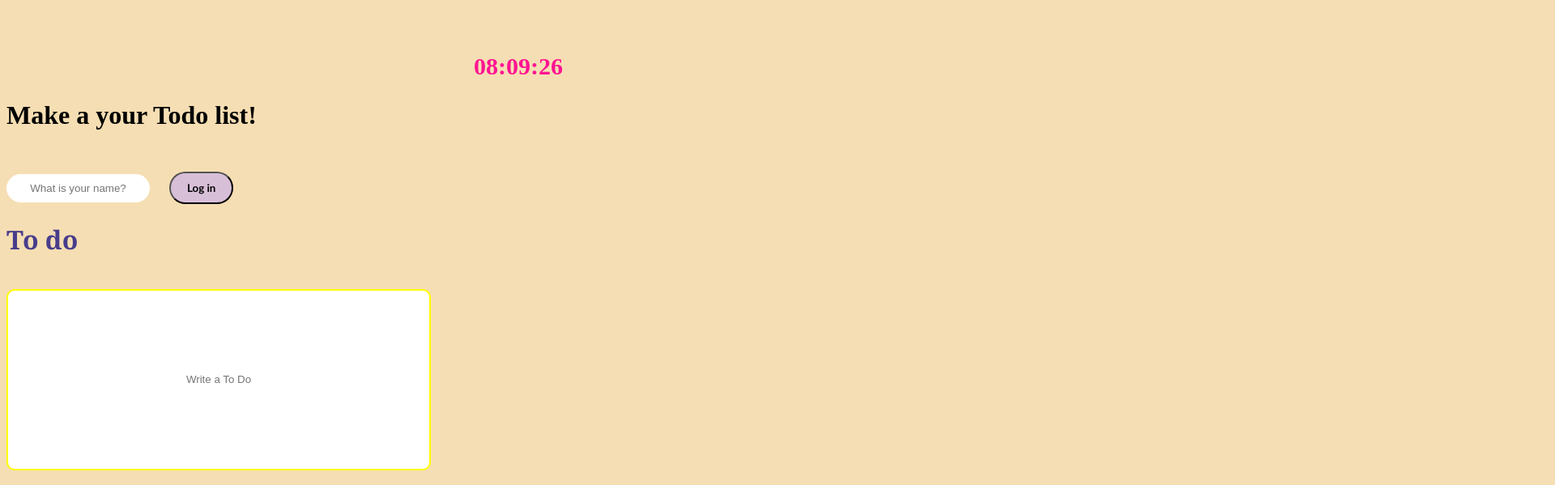
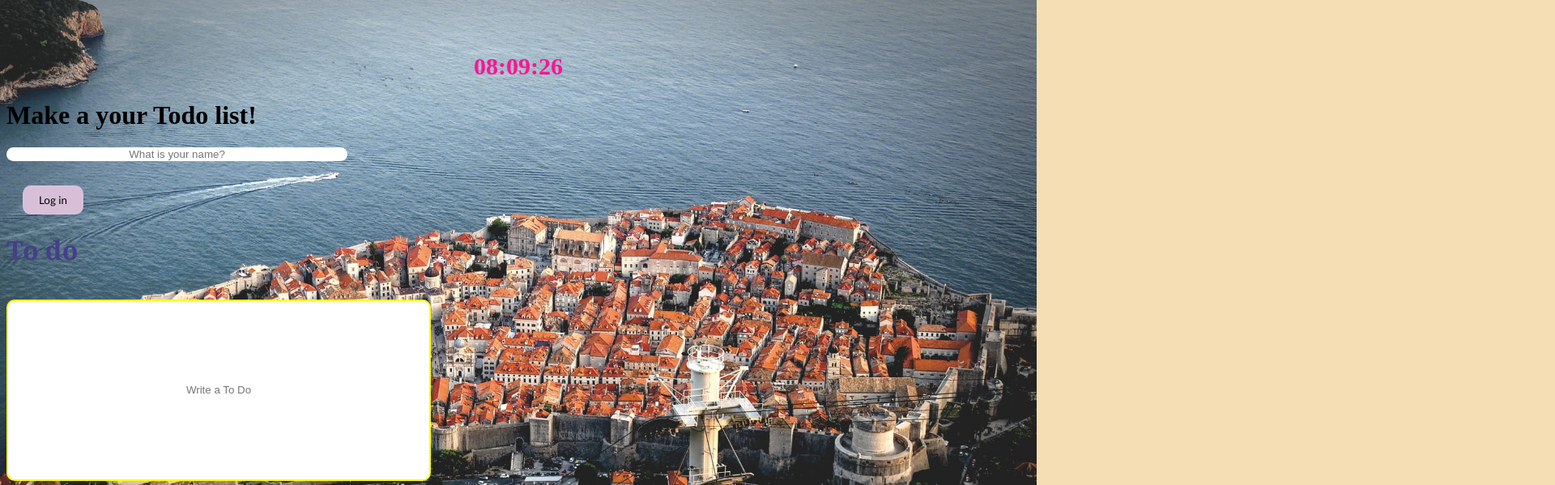
Before and after one commit to HA-SEUNG-JEONG/chromemade, a plain HTML site: page index.html in a window 1280 px wide. Shown: the top 599 px of the page at 81% size, 1920 px wide, since content can reach past the window. Drawn offline with Linux system fonts and the light colour scheme.

Commit message:
배경 사진 fullscreen으로 조정

```diff
--- a/css/style.css
+++ b/css/style.css
@@ -4,21 +4,30 @@
 body {
   background-color: wheat;
 }
-.planlist {
-  padding-bottom: 30px;
+#login-form h1 {
+  display: flex;
+  flex-direction: column;
+  justify-content: space-between;
+  width: 55%;
 }
+
+#login-form input {
+  display: flex;
+  justify-content: center;
+  width: 33%;
+  margin-bottom: 30px;
+}
+
 .myname {
   border: none;
-  border-radius: 20px;
-  padding: 10px 0px;
-  /* position: relative; */
+  border-radius: 10px;
 }
+
 button {
   font-family: "Trebuchet MS", "Lucida Sans Unicode", "Lucida Grande",
     "Lucida Sans", Arial, sans-serif;
-  font-weight: 600;
+  font-weight: 100 0;
   background-color: thistle;
-  border-radius: 20px;
   margin-left: 20px;
   padding: 10px 20px;
 }
@@ -46,3 +55,13 @@ button {
 ::placeholder {
   text-align: center;
 }
+img {
+  position: absolute;
+  width: 100%;
+  height: 100%;
+  top: 0;
+  bottom: 0;
+  right: 0;
+  left: 0;
+  z-index: -1;
+}
--- a/index.html
+++ b/index.html
@@ -18,8 +18,7 @@
         placeholder="What is your name?"
         class="myname"
       />
-
-      <button>Log in</button>
+      <button class="myname">Log in</button>
     </form>
     <h1 class="hidden" id="greeting"></h1>
     <form id="todo-form">
```
